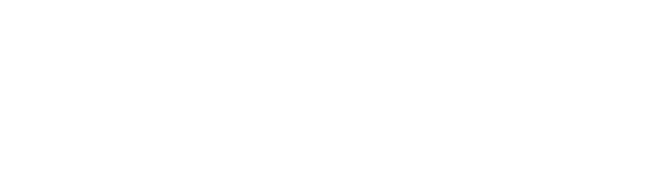
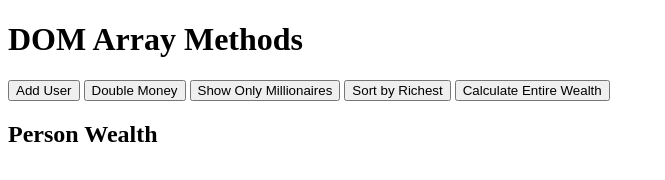
Before and after one commit to Darsh2987/array-methods, a plain HTML site: page index.html in a window 1280 px wide. Shown: the whole page, without its empty margins (0-665 px from the left). Drawn offline with Linux system fonts and the light colour scheme.

Commit message:
Deploying to gh-pages from  @ 6c3c1ca443338c7676e046db371e2a9812c17137 🚀

```diff
--- a/index.html
+++ b/index.html
@@ -1 +1 @@
-<!doctype html><html lang="en"><head><meta charset="UTF-8"/><meta name="viewport" content="width=device-width,initial-scale=1"/><title>DOM Array Methods</title></head><body><script src="bundled-script.js"></script></body></html>
+<!doctype html><html lang="en"><head><meta charset="UTF-8"/><meta name="viewport" content="width=device-width,initial-scale=1"/><title>DOM Array Methods</title></head><body><h1>DOM Array Methods</h1><div class="container"><aside><button id="add-user">Add User</button> <button id="double">Double Money</button> <button id="show-millionaires">Show Only Millionaires</button> <button id="sort">Sort by Richest</button> <button id="calculate-wealth">Calculate Entire Wealth</button></aside><main id="main"><h2><strong>Person</strong> Wealth</h2></main></div><script src="bundled-script.js"></script></body></html>
```
